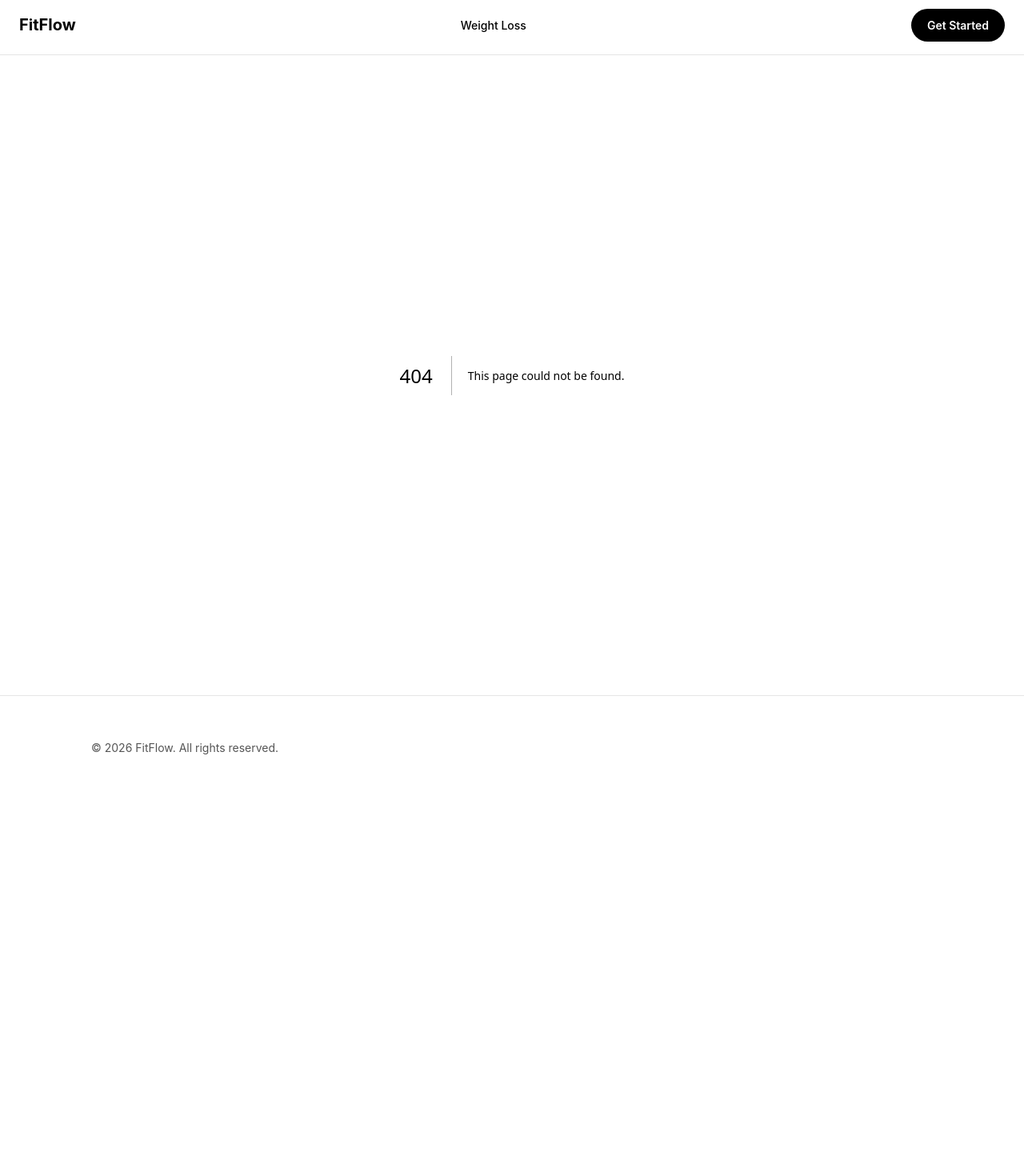
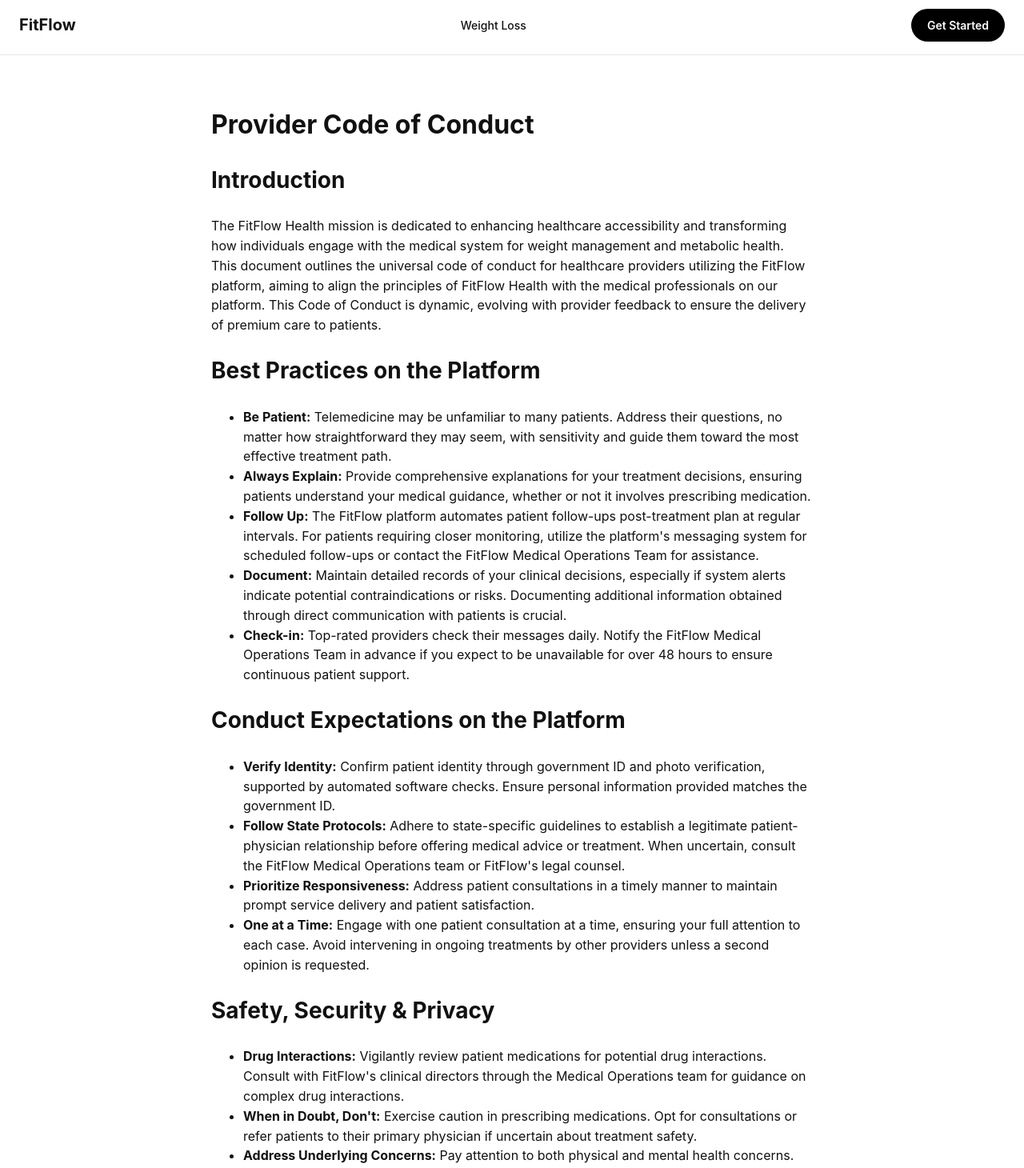
Before and after one commit to AdrienCohen1/fitflow-site, a Next.js app: page /code-of-conduct in a window 1280 px wide. Before the commit this address had no page. Shown: the part 40-1500 px from the top of the page at 80% size. Before the commit the page ends 1040 px from the top, so only its background shows below. Built offline with nearby package versions, Linux system fonts and the light colour scheme.

Commit message:
Add Code of Conduct page for FitFlow Health
This file contains the Code of Conduct for healthcare providers on the FitFlow Health platform, outlining best practices, conduct expectations, safety, security, privacy, and ethical standards.

```diff
--- /dev/null
+++ b/app/code-of-conduct/page.tsx
@@ -0,0 +1,74 @@
+import type { Metadata } from "next";
+
+export const metadata: Metadata = {
+  title: "Provider Code of Conduct | FitFlow Health",
+  description: "Code of Conduct for healthcare providers on the FitFlow Health platform.",
+  alternates: { canonical: "/code-of-conduct" },
+};
+
+export default function CodeOfConductPage() {
+  return (
+    <div className="container" style={{ paddingTop: 40, paddingBottom: 60, maxWidth: 800 }}>
+      <h1>Provider Code of Conduct</h1>
+
+      <h2>Introduction</h2>
+      <p>
+        The FitFlow Health mission is dedicated to enhancing healthcare accessibility and
+        transforming how individuals engage with the medical system for weight management and
+        metabolic health. This document outlines the universal code of conduct for healthcare
+        providers utilizing the FitFlow platform, aiming to align the principles of FitFlow
+        Health with the medical professionals on our platform. This Code of Conduct is dynamic,
+        evolving with provider feedback to ensure the delivery of premium care to patients.
+      </p>
+
+      <h2>Best Practices on the Platform</h2>
+      <ul>
+        <li><strong>Be Patient:</strong> Telemedicine may be unfamiliar to many patients. Address their questions, no matter how straightforward they may seem, with sensitivity and guide them toward the most effective treatment path.</li>
+        <li><strong>Always Explain:</strong> Provide comprehensive explanations for your treatment decisions, ensuring patients understand your medical guidance, whether or not it involves prescribing medication.</li>
+        <li><strong>Follow Up:</strong> The FitFlow platform automates patient follow-ups post-treatment plan at regular intervals. For patients requiring closer monitoring, utilize the platform&apos;s messaging system for scheduled follow-ups or contact the FitFlow Medical Operations Team for assistance.</li>
+        <li><strong>Document:</strong> Maintain detailed records of your clinical decisions, especially if system alerts indicate potential contraindications or risks. Documenting additional information obtained through direct communication with patients is crucial.</li>
+        <li><strong>Check-in:</strong> Top-rated providers check their messages daily. Notify the FitFlow Medical Operations Team in advance if you expect to be unavailable for over 48 hours to ensure continuous patient support.</li>
+      </ul>
+
+      <h2>Conduct Expectations on the Platform</h2>
+      <ul>
+        <li><strong>Verify Identity:</strong> Confirm patient identity through government ID and photo verification, supported by automated software checks. Ensure personal information provided matches the government ID.</li>
+        <li><strong>Follow State Protocols:</strong> Adhere to state-specific guidelines to establish a legitimate patient-physician relationship before offering medical advice or treatment. When uncertain, consult the FitFlow Medical Operations team or FitFlow&apos;s legal counsel.</li>
+        <li><strong>Prioritize Responsiveness:</strong> Address patient consultations in a timely manner to maintain prompt service delivery and patient satisfaction.</li>
+        <li><strong>One at a Time:</strong> Engage with one patient consultation at a time, ensuring your full attention to each case. Avoid intervening in ongoing treatments by other providers unless a second opinion is requested.</li>
+      </ul>
+
+      <h2>Safety, Security &amp; Privacy</h2>
+      <ul>
+        <li><strong>Drug Interactions:</strong> Vigilantly review patient medications for potential drug interactions. Consult with FitFlow&apos;s clinical directors through the Medical Operations team for guidance on complex drug interactions.</li>
+        <li><strong>When in Doubt, Don&apos;t:</strong> Exercise caution in prescribing medications. Opt for consultations or refer patients to their primary physician if uncertain about treatment safety.</li>
+        <li><strong>Address Underlying Concerns:</strong> Pay attention to both physical and mental health concerns. Follow appropriate protocols for handling medical emergencies or concerning patient behaviors.</li>
+        <li><strong>Review Protocols Regularly:</strong> Consistently consult condition-specific provider protocols for guidelines on safe practices and make medical decisions based on the standard of care.</li>
+        <li><strong>Never Share:</strong> Keep your FitFlow provider credentials confidential. Do not disclose patient information outside of required FitFlow operations.</li>
+        <li><strong>Secure PHI:</strong> Ensure all patient information is shared through HIPAA-compliant channels. Avoid platform usage in public settings where protected health information could be exposed.</li>
+      </ul>
+
+      <h2>Ethical Expectations for Platform Providers</h2>
+      <p>FitFlow-affiliated healthcare providers are held to the highest ethical standards of the medical profession:</p>
+      <ul>
+        <li><strong>Do No Harm:</strong> Prioritize patient safety above all. Treatment decisions should not be influenced by the prospect of compensation.</li>
+        <li><strong>No Self-Referral:</strong> Direct patients needing additional services or referrals to their primary healthcare provider or an external physician, not to your private practice.</li>
+        <li><strong>Sound Body &amp; Sound Mind:</strong> Abstain from practicing medicine on the platform while under the influence of substances that could impair judgment.</li>
+        <li><strong>Keep FitFlow Informed:</strong> Promptly inform the FitFlow Medical Operations Team of any professional disciplinary actions or changes in your medical licensure status.</li>
+      </ul>
+
+      <h2>Commitment to Excellence</h2>
+      <p>
+        Thank you for your commitment to providing exceptional care through FitFlow Health.
+        Together, we&apos;re making quality healthcare more accessible and transforming lives
+        through evidence-based weight management solutions.
+      </p>
+
+      <h2>Contact</h2>
+      <p>
+        For questions or concerns regarding this Code of Conduct, please contact the FitFlow
+        Medical Operations Team through our <a href="/contact">contact page</a>.
+      </p>
+    </div>
+  );
+}
```
